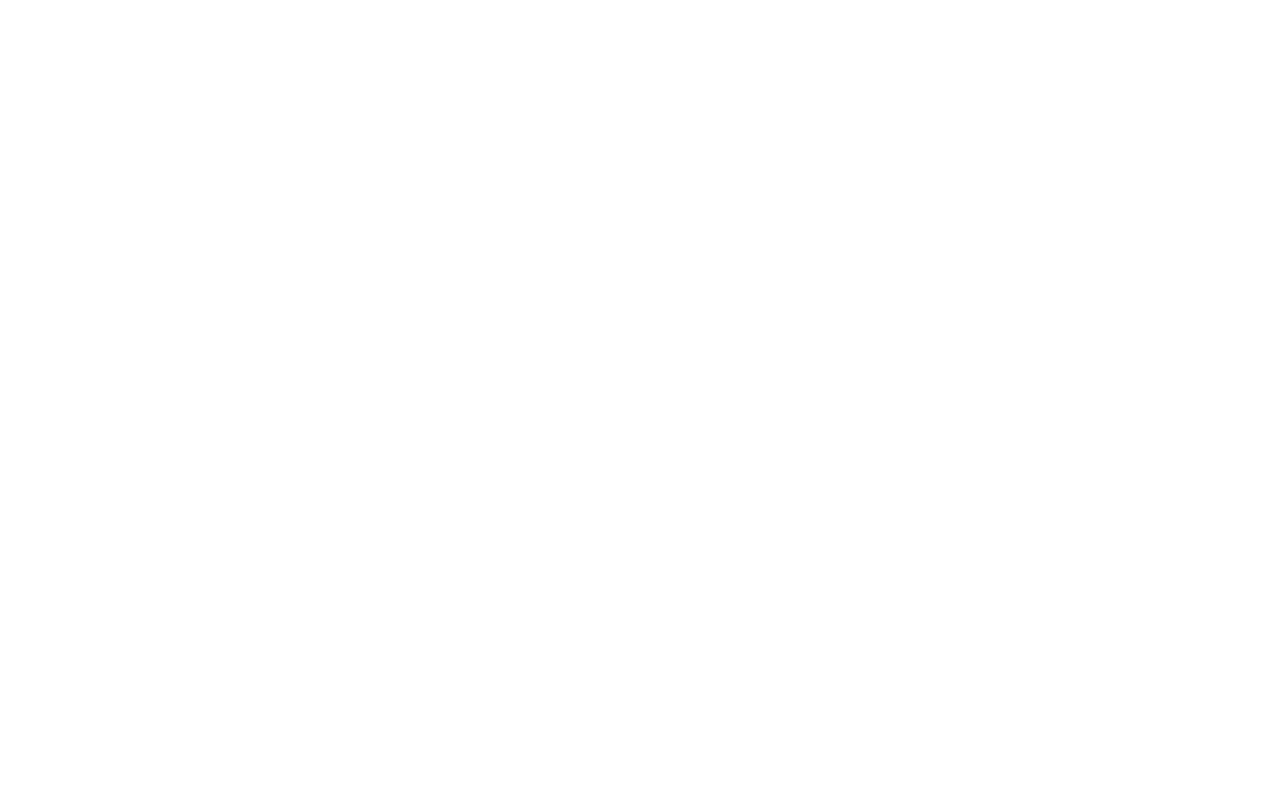
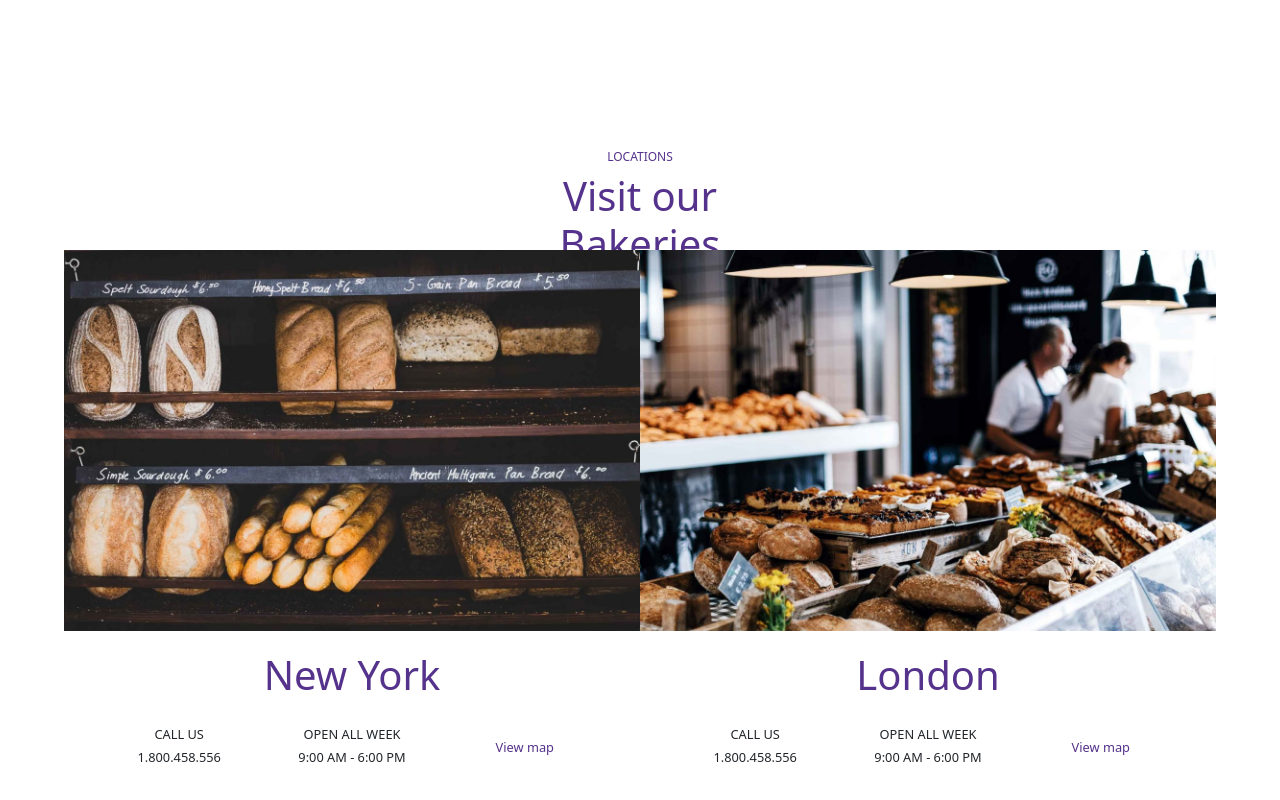
Before and after one commit to leonardochen01/proj-html-vuejs, a Vue app: page / in a window 1280 px wide. Shown: the part 5026-5826 px from the top of the page. Built offline with nearby package versions, Linux system fonts and the light colour scheme.

Commit message:
added: location section

```diff
--- a/src/components/Main.vue
+++ b/src/components/Main.vue
@@ -154,6 +154,85 @@
 
     </div> <!--delivered container end-->
 
+    <div class="location-container">
+
+      <div class="location-title">
+        <h6>locations</h6>
+        <h1>Visit our Bakeries</h1>
+      </div>
+
+
+      <div class="location-image-container d-flex">
+
+        <div class="image-container-1">
+          <img src="../assets/images/new-york-bk-1200x794.jpg" alt="New York Bakery">
+
+          <div class="newyork-container">
+            <div class="title">
+              <h1>
+                New York
+              </h1>
+            </div>
+            <div class="time-container d-flex">
+              <div>
+                <h6>call us</h6>
+                <h6>1.800.458.556</h6>
+              </div>
+              <div>
+                <h6>
+                  open all week
+                </h6>
+                <h6>
+                  9:00 am - 6:00 pm
+                </h6>
+              </div>
+              <div class="d-flex align-items-center justify-content-center">
+                <h5>
+                  View map
+                </h5>
+              </div>
+            </div>
+          </div>
+        </div>
+
+        <div class="image-container-2">
+          <img src="../assets/images/london-bk-1200x794.jpg" alt="">
+
+          <div class="london-container">
+            <div>
+              <h1>
+                London
+              </h1>
+            </div>
+            <div class="time-container d-flex">
+              <div>
+                <h6>call us</h6>
+                <h6>1.800.458.556</h6>
+              </div>
+              <div>
+                <h6>
+                  open all week
+                </h6>
+                <h6>
+                  9:00 am - 6:00 pm
+                </h6>
+              </div>
+              <div class="d-flex align-items-center justify-content-center">
+                <h5>
+                  View map
+                </h5>
+              </div>
+            </div>
+          </div>
+
+        </div>
+      </div>
+
+
+
+
+    </div> <!--location container end-->
+
   </main>
 
 </template>
--- a/src/css/main4.css
+++ b/src/css/main4.css
@@ -126,3 +126,93 @@
   font-weight: 100;
   padding-top: 20px;
 }
+
+.location-container{
+  width: 90vw;
+  min-height: 50vh;
+  margin: 20vh auto;
+}
+
+.location-title{
+  width: 20%;
+  height: 100px;
+  margin: 0 auto;
+  text-align: center;
+}
+
+.location-title h6{
+  text-transform: uppercase;
+  color: rgb(85, 50, 139);
+  font-weight: 100;
+  font-size: 0.75rem;
+}
+
+.location-title h1{
+  color: rgb(85, 50, 139);
+}
+
+.location-image-container{
+  width: 100%;
+  min-height: 800px;
+}
+
+.image-container-1{
+  width: calc(100% / 2);
+  height: 500px;
+}
+
+.image-container-2{
+  width: calc(100% / 2);
+  height: 500px;
+}
+
+.location-image-container img{
+  width: 100%;
+}
+
+.newyork-container{
+  width: 100%;
+  height: 200px;
+}
+
+.london-container{
+  width: 100%;
+  height: 200px;
+}
+
+.newyork-container h1{
+  color: rgb(85, 50, 139);
+  text-align: center;
+  padding-top: 20px;
+}
+
+.london-container h1{
+  color: rgb(85, 50, 139);
+  text-align: center;
+  padding-top: 20px;
+}
+
+.time-container{
+  width: 90%;
+  height: 100px;
+  margin: 0 auto;
+}
+
+.time-container div{
+  width: calc(100% / 3);
+  height: 50px;
+  margin-top: 20px;
+}
+
+.time-container h6{
+  text-align: center;
+  text-transform: uppercase;
+  font-size: 0.8rem;
+}
+
+.time-container h5{
+  color: rgb(85, 50, 139);
+  font-size: 0.8rem;
+  text-align: center;
+  cursor: pointer;
+}
```
